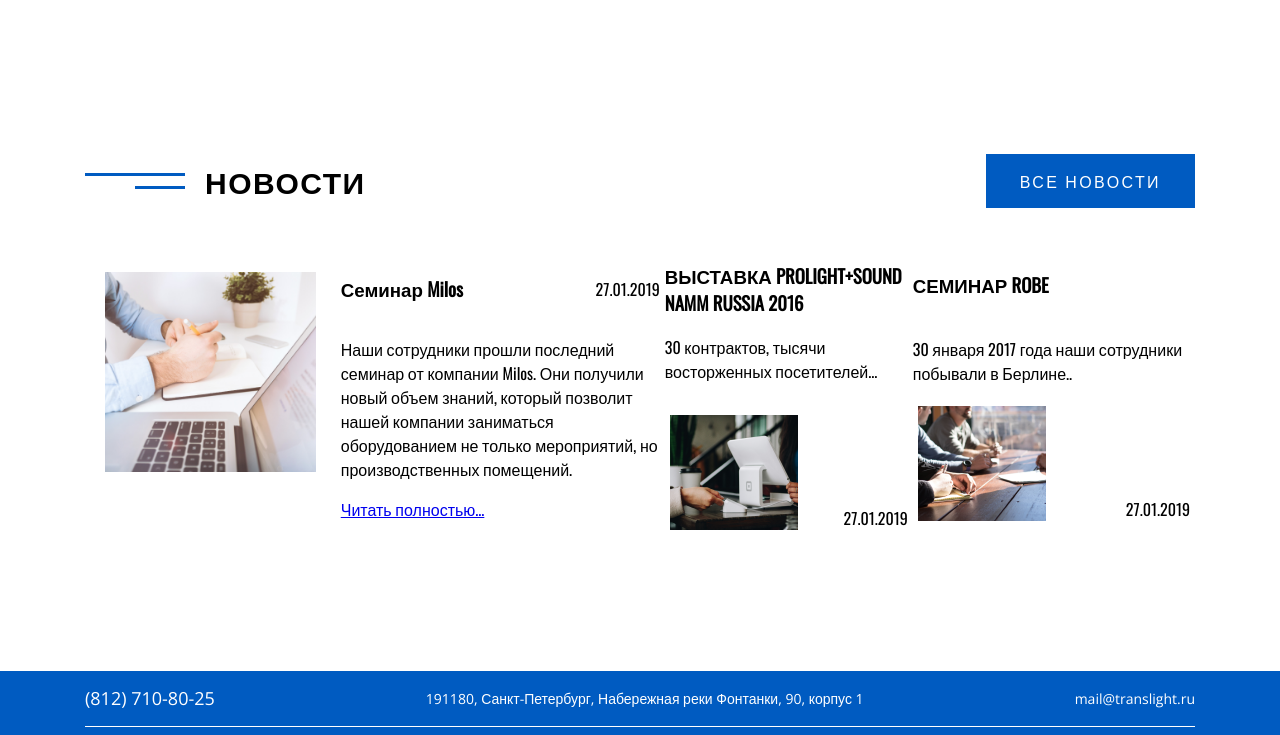
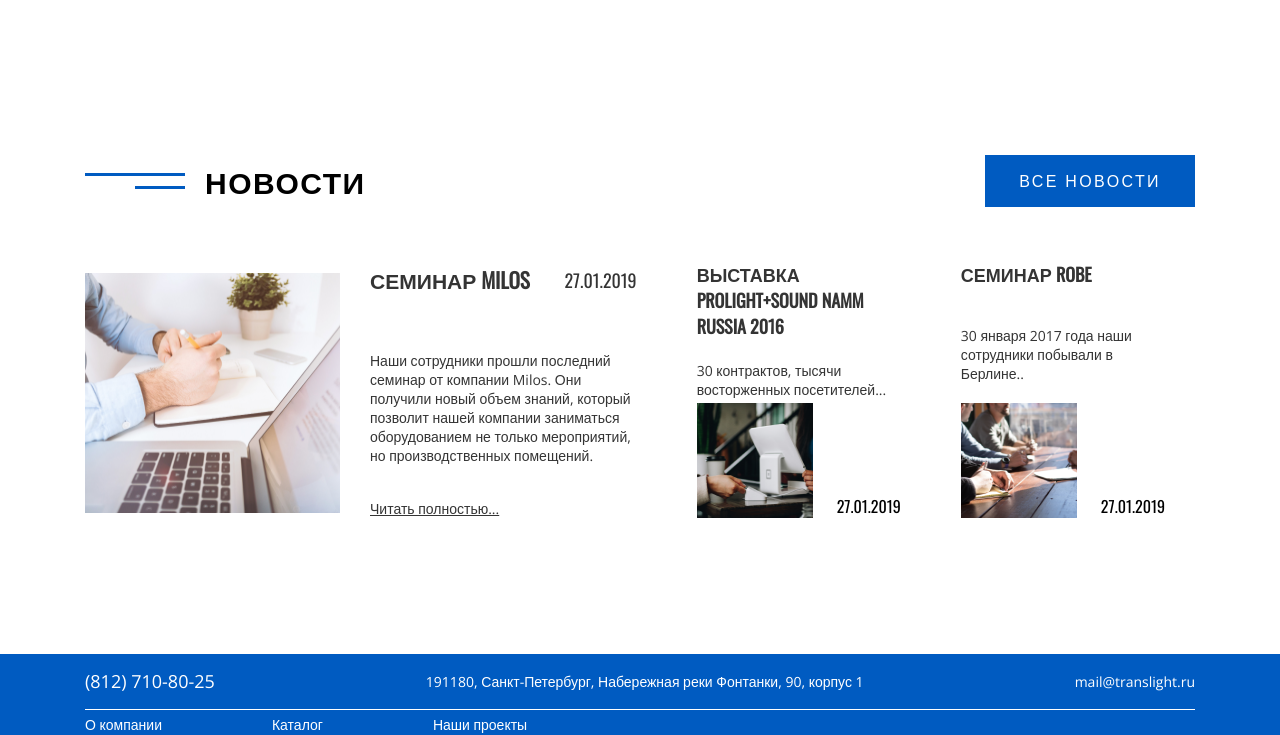
Before and after one commit to artshedrov/proj-maket, a website: page src/index.html in a window 1280 px wide. Shown: the part 2774-3509 px from the top of the page. Drawn offline with nearby package versions, Linux system fonts and the light colour scheme.

Commit message:
11.05.20 fix news block

```diff
--- a/src/index.html
+++ b/src/index.html
@@ -17,7 +17,7 @@
     <div class="header__content">
       <div class="logo">
         <a href="/">
-          <img   src="img/logo.png" alt="">
+          <img src="img/logo.png" alt="">
         </a>
       </div>
       <nav class="nav">
@@ -119,13 +119,17 @@
           </div>
         </div>
         <div class="tab__item">
+          <div class="tab__img">
             <img src="img/slide_catalog2.png" alt="">
+          </div>
           <div class="tab__desc">
             <h3 class="tab__desc-title">Контроллеры</h3>
           </div>
         </div>
         <div class="tab__item">
+          <div class="tab__img">
             <img src="img/slide_catalog3.png" alt="">
+          </div>
           <div class="tab__desc">
             <h3 class="tab__desc-title">Аксессуары</h3>
           </div>
@@ -142,9 +146,20 @@
           </div>
         </div>
         <div class="tab__item">
+          <div class="tab__img">
             <img src="img/slide_catalog3.png" alt="">
+          </div>
           <div class="tab__desc">
             <h3 class="tab__desc-title">Аксессуары</h3>
+          </div>
+        </div>
+        <div class="tab__item">
+          <div class="tab__img">
+            <img src="img/slide_catalog2.png" alt="">
+          </div>
+          <div class="tab__desc">
+            <h3 class="tab__desc-title">Контроллеры</h3>
+          </div>
         </div>
       </div>
       </div>
@@ -152,7 +167,7 @@
   </section>
 
   <section class="section-container" id="arenda">
-    <div class="wrapper-main">
+    <div class="wrapper-main arenda__layout">
       <div class="section-header">
         <div class="section-header__title">
           <img src="img/decor-heading.png" alt="">
@@ -160,7 +175,7 @@
         </div>
       </div>
 
-      <div class="arenda__layout">
+      <div class="arenda__content">
         <p class="arenda__text">
           Мы занимаемся прокатом светового и сценического оборудования ведущих мировых производителей, таких как Robe, SGM, StudioDue, ChainMaster, Milos, Universal Effects, ArtLighting, MobilTech, Lampo, Martin, Spotlight, Compulite, Eurolite и др.
         </p>
@@ -214,47 +229,45 @@
   </section>
 
   <section class="section-container" id="news">
-    <div class="wrapper-main">
-      <div class="news-content">
-        <div class="section-header section-header__layout">
+    <div class="wrapper-main news__layout">
+      <div class="section-header">
         <div class="section-header__title">
           <img src="img/decor-heading.png" alt="">
           <h2>Новости</h2>
         </div>
-          <div class="">
         <a class="main-btn news-btn" href="#">Все новости</a>
       </div>
+      <div class="news__content">
+        <article class="news-main">
+          <div class="news-main__img-wrap">
+            <img class="news-main__img" src="img/main-news.png" alt="">
           </div>
-        <div class="news-items">
-          <article class="news-main-item">
-            <img src="img/main-news.png" alt="">
-            <div class="news-main-text">
-              <div class="news-main-text-title">
+          <div class="news-main__text-wrap">
+            <div class="news__header">
               <h3>Семинар Milos</h3>
               <time>27.01.2019</time>
             </div>
-              <p>Наши сотрудники прошли последний семинар от компании Milos. Они получили новый объем знаний, который позволит нашей компании заниматься оборудованием не только мероприятий, но производственных помещений.</p>
+            <p class="news__text">Наши сотрудники прошли последний семинар от компании Milos. Они получили новый объем знаний, который позволит нашей компании заниматься оборудованием не только мероприятий, но производственных помещений.</p>
             <a href="#">Читать полностью...</a>
           </div>
         </article>
-          <div class="news-second-item">
-            <article class="news-item item1">
-              <h3>Выставка Prolight+Sound NAMM Russia 2016</h3>
-              <p>30 контрактов, тысячи восторженных посетителей...</p>
-              <div class="news-item-footer">
-                <img src="img/news-item1.png" alt="">
+        <div class="news-second">
+          <article class="news-second__item">
+            <h3 class="news__header">Выставка Prolight+Sound NAMM Russia 2016</h3>
+            <p class="news__text">30 контрактов, тысячи восторженных посетителей...</p>
+            <div class="news-second__footer">
+              <img class="news-second__img" src="img/news-item1.png" alt="">
               <time>27.01.2019</time>
             </div>
           </article>
-            <article class="news-item item2">
-              <h3>Семинар Robe</h3>
-              <p>30 января 2017 года наши сотрудники побывали в Берлине..</p>
-              <div class="news-item-footer">
-                <img src="img/news-item2.png" alt="">
+          <article class="news-second__item">
+            <h3 class="news__header">Семинар Robe</h3>
+            <p class="news__text">30 января 2017 года наши сотрудники побывали в Берлине..</p>
+            <div class="news-second__footer">
+              <img class="news-second__img" src="img/news-item2.png" alt="">
               <time>27.01.2019</time>
             </div>
           </article>
-          </div>
         </div>
       </div>
     </div>
--- a/src/less/buttons.less
+++ b/src/less/buttons.less
@@ -15,6 +15,7 @@
 
 .news-btn {
   color: @white-text;
+  font-family: @second-text;
   background: @primary-blue;
   border: none;
   text-decoration: none;
--- a/src/less/header.less
+++ b/src/less/header.less
@@ -9,6 +9,10 @@
     height: 100%;
     z-index: -1;
     overflow: hidden;
+    img {
+      width: 100%;
+      height: 100%;
+    }
   }
   &__content {
     background: @alfa-blue;
--- a/src/less/section-layout.less
+++ b/src/less/section-layout.less
@@ -23,10 +23,6 @@
       padding-right: 20px;
     }
   }
-  &__layout {
-  align-items: center;
-  justify-content: space-between;
-  }
 }
 
 .catalog__layout {
@@ -34,14 +30,15 @@
   flex-direction: column;
 }
 
+
 .arenda__content {
   display: flex;
-  flex-direction: column;
+  flex-direction: row;
 }
 
 .arenda__layout {
   display: flex;
-  flex-direction: row;
+  flex-direction: column;
 }
 .arenda__text{
   font-size: 18px;
@@ -50,3 +47,75 @@
   padding: 100px 80px 100px 0;
   color: @second-text-color;
 }
+
+
+.news__layout {
+  display: flex;
+  flex-direction: column;
+}
+
+.news__content {
+  display: flex;
+}
+
+.news-main {
+  display: flex;
+  &__img-wrap {
+    padding-top: 30px;
+  }
+  &__img {
+    width: 255px;
+    height: 240px;
+    // padding: 20px;
+  }
+  &__text-wrap {
+    display: flex;
+    flex-direction: column;
+    padding: 0 30px;
+  }
+  a {
+    font-size: 14px;
+    font-family: @second-text;
+    color: @second-text-color;
+  }
+}
+
+.news__header {
+  display: flex;
+  align-items: center;
+  justify-content: space-between;
+  text-transform: uppercase;
+  font-size: 18px;
+  color: @second-text-color;
+  font-family: @main-text;
+}
+
+.news__text {
+  font-size: 14px;
+  font-family: @second-text;
+  color: @second-text-color;
+  margin: auto;
+}
+
+.news-second {
+  display: flex;
+  &__item {
+    display: flex;
+    flex-direction: column;
+    padding: 0 30px;
+  }
+  &__img {
+    width: 128px;
+    height: 115px;
+    padding-right: 12px;
+  }
+  &__footer {
+    display: flex;
+    flex-direction: row;
+    // justify-content: space-between;
+    align-items: flex-end;
+  }
+  time {
+    padding-left: 12px;
+  }
+}
--- a/src/less/style.less
+++ b/src/less/style.less
@@ -20,119 +20,119 @@
   margin: 0 auto;
 }
 
-body {
+// body {
 
-  .news {
-    display: block;
-    justify-items: center;
-    flex-wrap: nowrap;
-    align-items: center;
-    margin: 0 0 100px 0;
-    .news-content {
-      display: flex;
-      flex-direction: column;
-    }
-    h3 {
-      text-transform: uppercase;
-      font-family: 'Oswald', sans-serif;
-      font-size: 18px;
-    }
-    p {
-      font-family: 'Open Sans', sans-serif;
-      font-size: 14px;
-    }
-    time {
-      font-family: 'Open Sans', sans-serif;
-      font-size: 14px;
-    }
+//   // .news {
+//   //   display: block;
+//   //   justify-items: center;
+//   //   flex-wrap: nowrap;
+//   //   align-items: center;
+//   //   margin: 0 0 100px 0;
+//   //   // .news-content {
+//   //   //   display: flex;
+//   //   //   flex-direction: column;
+//   //   // }
+//   //   h3 {
+//   //     text-transform: uppercase;
+//   //     font-family: 'Oswald', sans-serif;
+//   //     font-size: 18px;
+//   //   }
+//   //   p {
+//   //     font-family: 'Open Sans', sans-serif;
+//   //     font-size: 14px;
+//   //   }
+//   //   time {
+//   //     font-family: 'Open Sans', sans-serif;
+//   //     font-size: 14px;
+//   //   }
 
-  }
-  .news-items {
-    display: flex;
-    flex-direction: row;
-    align-items: flex-start;
-    //margin: 0 0 10px 10px;
+//   // }
+//   // .news-items {
+//   //   display: flex;
+//   //   flex-direction: row;
+//   //   align-items: flex-start;
+//   //   //margin: 0 0 10px 10px;
 
-  }
-  .news-main-item {
-    display: flex;
-    flex-direction: row;
-    align-items: flex-start;
-    width: 80%;
-    margin: auto;
-    img {
-      width: 255px;
-      height: 240px;
-      padding: 20px;
-    }
-  }
+//   // }
+//   // .news-main-item {
+//   //   display: flex;
+//   //   flex-direction: row;
+//   //   align-items: flex-start;
+//   //   width: 80%;
+//   //   margin: auto;
+//   //   img {
+//   //     width: 255px;
+//   //     height: 240px;
+//   //     padding: 20px;
+//   //   }
+//   // }
 
-  .news-main-text {
-    display: flex;
-    flex-direction: column;
-    margin: 5px;
-    p {
-      overflow: hidden;
-      text-overflow: ellipsis;
-    }
-    a {
-    }
-  }
-  .news-main-text-title {
-    display: flex;
-    flex-direction: row;
-    align-items: center;
-    justify-content: space-between;
-  }
-  .news-item {
-    display: flex;
-    flex-direction: column;
-    // margin: 0 20px;
-    margin: auto;
-    img {
-      width: 128px;
-      height: 115px;
-    }
-    h3 {
-      text-transform: uppercase;
-    }
-  }
-  .item1 {
-    h3 {
-    }
-    p {
-      margin: 0 0 27px 0;
-    }
-  }
+//   .news-main-text {
+//     display: flex;
+//     flex-direction: column;
+//     margin: 5px;
+//     p {
+//       overflow: hidden;
+//       text-overflow: ellipsis;
+//     }
+//     a {
+//     }
+//   }
+//   .news-main-text-title {
+//     display: flex;
+//     flex-direction: row;
+//     align-items: center;
+//     justify-content: space-between;
+//   }
+//   // .news-item {
+//   //   display: flex;
+//   //   flex-direction: column;
+//   //   // margin: 0 20px;
+//   //   margin: auto;
+//   //   img {
+//   //     width: 128px;
+//   //     height: 115px;
+//   //   }
+//   //   h3 {
+//   //     text-transform: uppercase;
+//   //   }
+//   // }
+//   .item1 {
+//     h3 {
+//     }
+//     p {
+//       margin: 0 0 27px 0;
+//     }
+//   }
 
-  .item2 {
-    h3 {
-      padding-bottom: 10px;
-    }
-    p {
-      margin-top: 10px;
-    }
-  }
-  .news-second-item {
-    display: flex;
-  }
+//   .item2 {
+//     h3 {
+//       padding-bottom: 10px;
+//     }
+//     p {
+//       margin-top: 10px;
+//     }
+//   }
+//   .news-second-item {
+//     display: flex;
+//   }
 
-  .news-item-footer {
-    display: flex;
-    flex-direction: row;
-    justify-content: space-between;
-    align-items: flex-end;
-    //margin: 10px;
-    img {
-      margin: 5px;
-    }
-    time {
-      margin: 5px;
-    }
-  }
-  .wrapper {
-    display: flex;
-    flex-direction: row;
-    width: 45%;
-  }
-}
+//   // .news-item-footer {
+//   //   display: flex;
+//   //   flex-direction: row;
+//   //   justify-content: space-between;
+//   //   align-items: flex-end;
+//   //   //margin: 10px;
+//   //   img {
+//   //     margin: 5px;
+//   //   }
+//   //   time {
+//   //     margin: 5px;
+//   //   }
+//   // }
+//   .wrapper {
+//     display: flex;
+//     flex-direction: row;
+//     width: 45%;
+//   }
+// }
```
Also changed, not shown: src/css/style.css. Lines whose indentation alone changed are shown as unchanged.
